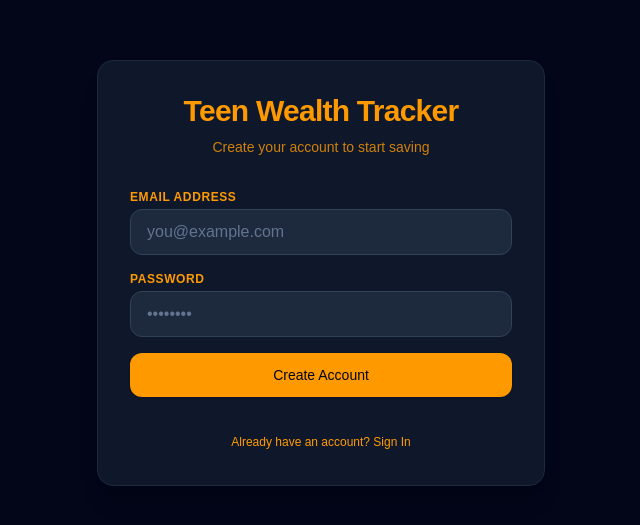
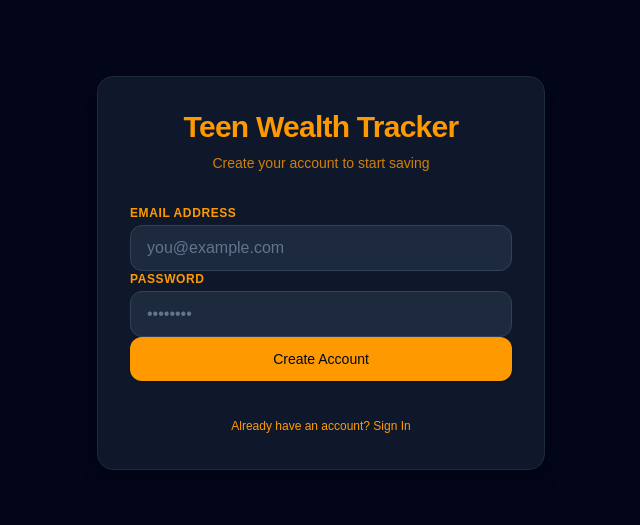
Before and after one commit to jacksonmcinerney-prog/Teen-Wealth-Tracker-App, a Next.js app: page /signup in a window 1280 px wide. Shown: the part 127-652 px from the top of the page, without its empty margins (319-959 px from the left). Built offline with nearby package versions, Linux system fonts and the light colour scheme.

Commit message:
update page.tsx

```diff
--- a/app/(auth)/signup/page.tsx
+++ b/app/(auth)/signup/page.tsx
@@ -2,6 +2,8 @@
 
 import React, { useState } from 'react'
 import { authenticateUser } from '../actions'
+
+
 
 export default function AuthPage() {
   const [isSignUp, setIsSignUp] = useState(true)
@@ -37,7 +39,7 @@ export default function AuthPage() {
           </p>
         </div>
 
-        <form className="mt-8 space-y-4" onSubmit={handleSubmit}>
+        <form action={async (formData) => { await authenticateUser(formData); }} className="..." >
           {errorMsg && (
             <div className="p-3 text-sm text-red-400 bg-red-950/50 rounded-lg border border-red-900/50">
               {errorMsg}
```
